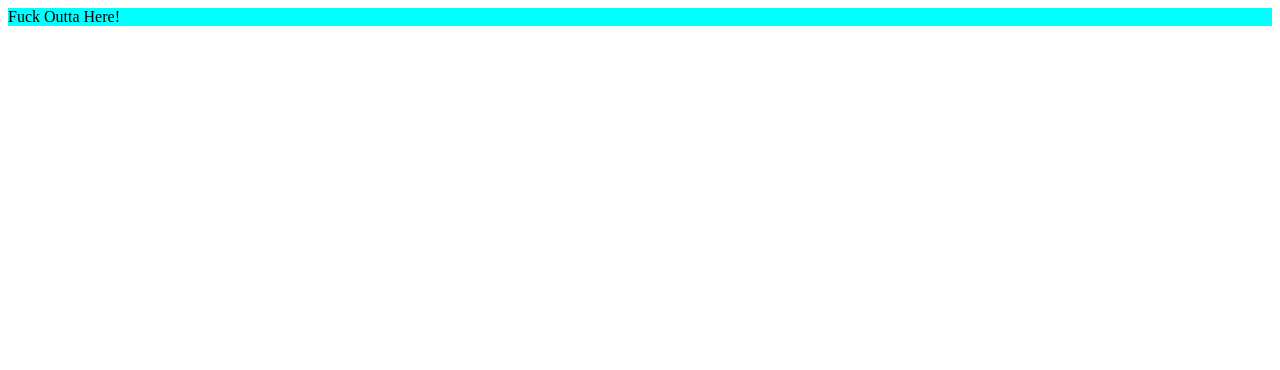
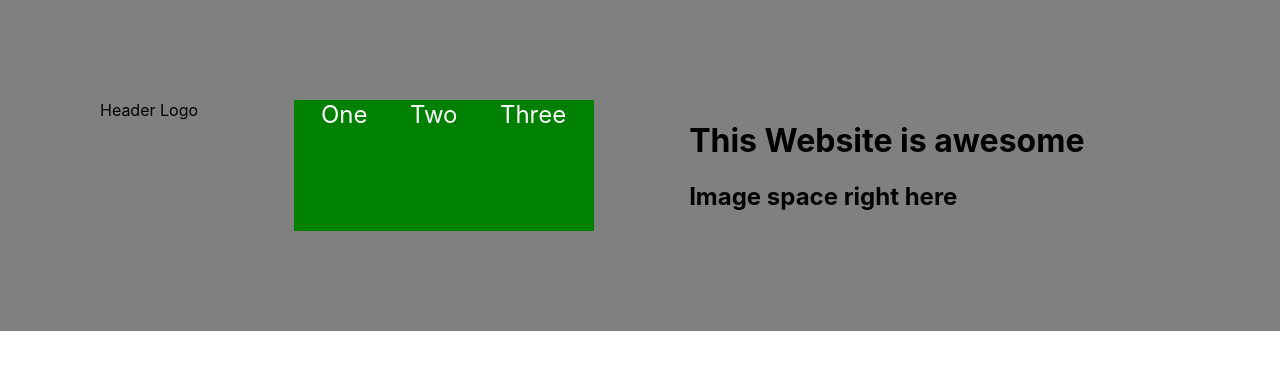
Before and after one commit to Melkias-Abraham/odin-landingPage, a plain HTML site: page index.html in a window 1280 px wide. Drawn offline with Linux system fonts and the light colour scheme.

Commit message:
Got the logo and links to be proper;y aglined in the top header. Still need to get the demensions of the image and caption box.

```diff
--- a/css/styles.css
+++ b/css/styles.css
@@ -1,3 +1,44 @@
-p {
-  background-color: aqua;
+body {
+  font-family: -apple-system, BlinkMacSystemFont, "Segoe UI", Roboto, Oxygen,
+    Ubuntu, Cantarell, "Open Sans", "Helvetica Neue", sans-serif;
+  margin: 0;
 }
+
+li {
+  list-style-type: none;
+  color: white;
+}
+
+a {
+  color: white;
+  text-decoration: none;
+  font-size: 24px;
+}
+
+.header {
+  background-color: gray;
+  display: flex;
+  flex-flow: row wrap;
+  justify-content: space-between;
+  padding: 100;
+}
+
+.link-container {
+  background-color: green;
+  display: flex;
+  justify-content: space-evenly;
+  width: 300px;
+  gap: 15px;
+}
+
+/* .image-container {
+  display: flex;
+  flex-basis: 800px;
+  justify-content: space-between;
+  gap: 10px;
+} */
+
+/* .logo {
+  display: flex;
+  align-self: flex-start;
+} */
--- a/index.html
+++ b/index.html
@@ -1,22 +1,24 @@
 <html lang="en">
   <head>
-  <meta charset="UTF-8">
-  <meta name="viewport" content="width=device-width, initial-scale=1.0">
-   <link rel="stylesheet" href="css/styles.css">
-  <title>Document</title>
+    <meta charset="UTF-8" />
+    <meta name="viewport" content="width=device-width, initial-scale=1.0" />
+    <link rel="stylesheet" href="css/styles.css" />
+    <title>My Landing page</title>
   </head>
   <body>
-  <header>
-    <p> Fuck Outta Here!</p>
-  </header>
-  <div>
+    <div class="header">
+      <div class="logo">Header Logo</div>
 
+      <div class="link-container">
+        <li><a href="google.com">One</a></li>
+        <li><a href="google.com">Two</a></li>
+        <li><a href="google.com">Three</a></li>
       </div>
-  <div>
 
+    <div class="image-container">
+        <h1>This Website is awesome</h1>
+        <h2>Image space right here</h2>
     </div>
-  <footer>
-
-  </footer>
+    <footer></footer>
   </body>
 </html>
```
Lines whose indentation alone changed are shown as unchanged.
